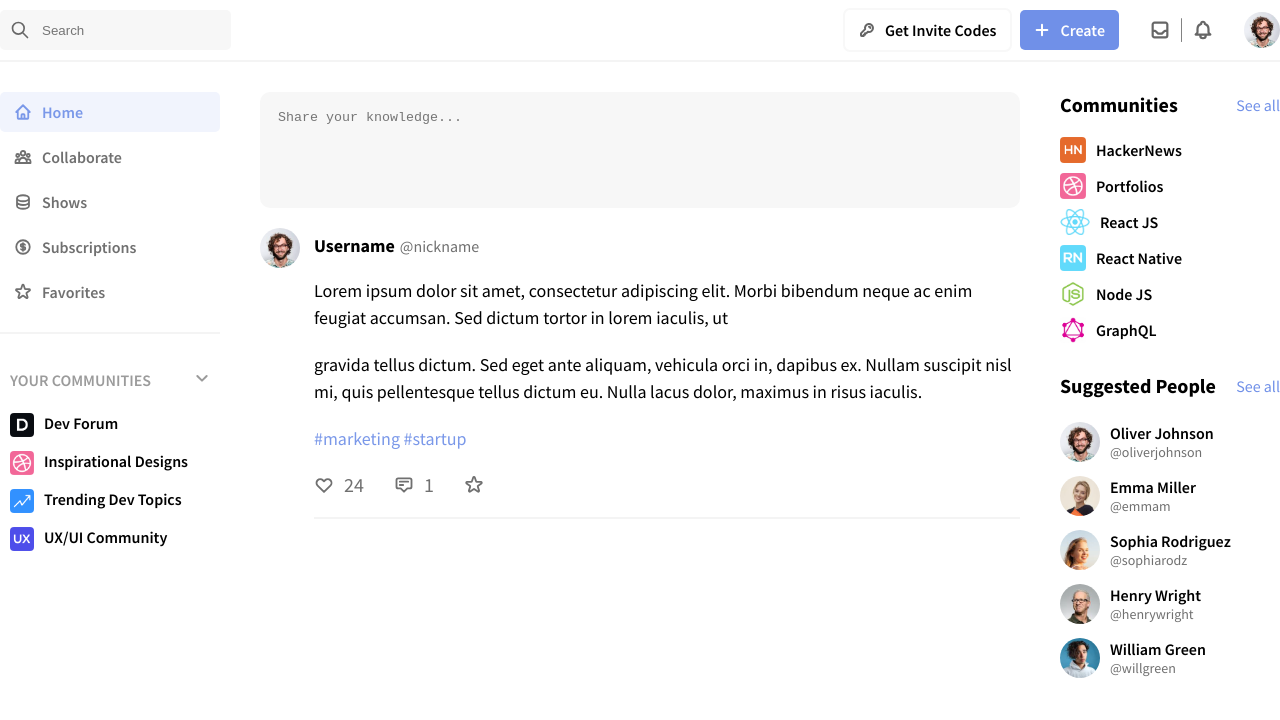
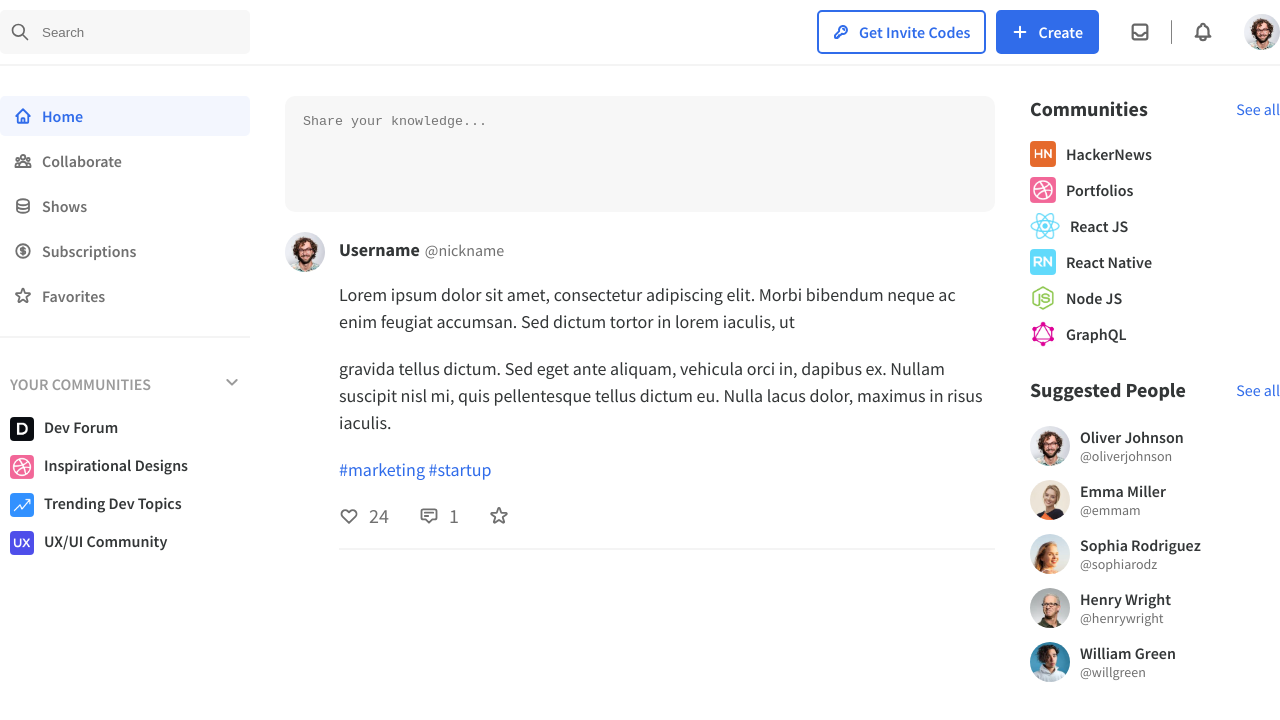
Before and after one commit to chrisprodev/social-media-ui, a React (Create React App) app: page / in a window 1280 px wide. Shown: the top 720 px of the page. Built offline with nearby package versions, Linux system fonts and the light colour scheme.

Commit message:
Add Hover States

```diff
--- a/src/components/FeedContainer.tsx
+++ b/src/components/FeedContainer.tsx
@@ -17,5 +17,5 @@ export default FeedContainer;
 const Container = styled.div`
   display: flex;
   flex-direction: column;
-  width: calc(100% - 52rem);
+  width: calc(100% - 57rem);
 `;
--- a/src/components/InputPost.tsx
+++ b/src/components/InputPost.tsx
@@ -16,6 +16,7 @@ const Container = styled.div`
   height: 8.4rem;
   border-radius: 1rem;
   padding: 1.6rem;
+  transition: all 150ms ease;
 
   textarea {
     outline: none;
@@ -25,4 +26,9 @@ const Container = styled.div`
     width: 100%;
     height: 100%;
   }
+
+  :focus-within {
+    outline: solid 1px var(--main-5);
+    box-shadow: 0px 0px 0px 4px var(--main-3);
+  }
 `;
--- a/src/components/InputSearch.tsx
+++ b/src/components/InputSearch.tsx
@@ -23,12 +23,15 @@ const InputSearch = () => {
 };
 
 export default InputSearch;
+
 const Container = styled.div`
+  width: 23rem;
   background: #f7f7f7;
   display: flex;
   align-items: center;
   padding: 1rem;
   border-radius: 0.5rem;
+  transition: all 150ms ease;
 
   svg {
     width: 2rem;
@@ -42,4 +45,9 @@ const Container = styled.div`
     background: transparent;
     margin-left: 1rem;
   }
+
+  :focus-within {
+    outline: solid 1px var(--main-5);
+    box-shadow: 0px 0px 0px 4px var(--main-3);
+  }
 `;
--- a/src/components/PostContent.tsx
+++ b/src/components/PostContent.tsx
@@ -120,7 +120,7 @@ const ContentBody = styled.div`
 `;
 
 const Hashtags = styled.p`
-  color: #7a98e9;
+  color: var(--main);
 `;
 
 const Interactions = styled.div`
--- a/src/components/RightBar.tsx
+++ b/src/components/RightBar.tsx
@@ -15,5 +15,5 @@ const RightBar: React.FC = () => {
 export default RightBar;
 
 const Wrapper = styled.div`
-  width: 22rem;
+  width: 25rem;
 `;
--- a/src/components/SideBar.tsx
+++ b/src/components/SideBar.tsx
@@ -129,7 +129,7 @@ const SideBar = () => {
 export default SideBar;
 
 const Wrapper = styled.div`
-  width: 22rem;
+  width: 25rem;
 `;
 
 const Container = styled.div`
@@ -142,20 +142,26 @@ const Container = styled.div`
 `;
 
 const Menu = styled.span<{ active?: boolean }>`
+  cursor: pointer;
   display: flex;
   font-size: 1.6rem;
   padding: 1rem 1.4rem;
   margin-top: 0.5rem;
   font-weight: 600;
   align-items: center;
-  background: ${({ active }) => (active ? "#F1F4FD" : "none")};
-  color: ${({ active }) => (active ? "#7A98E9" : "#707070")};
-  border-radius: ${({ active }) => (active ? "0.5rem" : "none")};
+  background: ${({ active }) => (active ? "var(--main-1)" : "none")};
+  color: ${({ active }) => (active ? "var(--main)" : "#707070")};
+  border-radius: 0.5rem;
 
   svg {
     height: 1.8rem;
     width: auto;
     margin-right: 1rem;
+  }
+
+  :hover {
+    background: var(--main-1);
+    color: var(--main);
   }
 `;
 
@@ -176,15 +182,22 @@ const Comunities = styled.div`
       cursor: pointer;
       height: 1.6rem;
       width: auto;
+      transition: all 150ms ease;
+
+      :hover {
+        color: var(--main);
+      }
     }
   }
 `;
 
 const Community = styled.span`
+  cursor: pointer;
   display: flex;
   font-size: 1.6rem;
   font-weight: 600;
   margin: 0.7rem 0;
+  transition: all 150ms ease;
 
   img {
     height: 2.4rem;
@@ -192,4 +205,8 @@ const Community = styled.span`
     border-radius: 0.4rem;
     margin-right: 1rem;
   }
+
+  :hover {
+    color: var(--main);
+  }
 `;
--- a/src/components/SuggestedComunities.tsx
+++ b/src/components/SuggestedComunities.tsx
@@ -56,8 +56,9 @@ const Header = styled.div`
   }
 
   span {
+    cursor: pointer;
     font-size: 1.6rem;
-    color: #7090e8;
+    color: var(--main);
   }
 `;
 
@@ -66,11 +67,13 @@ const Comunities = styled.div`
 `;
 
 const Community = styled.span`
+  cursor: pointer;
   display: flex;
   align-items: center;
   font-size: 1.6rem;
   font-weight: 600;
   margin: 1rem 0;
+  transition: all 150ms ease;
 
   img {
     height: 2.6rem;
@@ -78,4 +81,8 @@ const Community = styled.span`
     border-radius: 0.4rem;
     margin-right: 1rem;
   }
+
+  :hover {
+    color: var(--main);
+  }
 `;
--- a/src/components/SuggestedPeople.tsx
+++ b/src/components/SuggestedPeople.tsx
@@ -68,8 +68,9 @@ const Header = styled.div`
   }
 
   span {
+    cursor: pointer;
     font-size: 1.6rem;
-    color: #7090e8;
+    color: var(--main);
   }
 `;
 
@@ -93,9 +94,11 @@ const People = styled.div`
 `;
 
 const Person = styled.div`
+  cursor: pointer;
   display: flex;
   align-items: center;
   margin: 1.4rem 0 0 0;
+  transition: all 150ms ease;
 
   img {
     height: 4rem;
@@ -104,4 +107,10 @@ const Person = styled.div`
     margin-right: 1rem;
     border-radius: 50%;
   }
+
+  :hover {
+    span {
+      color: var(--main);
+    }
+  }
 `;
--- a/src/components/TopBar.tsx
+++ b/src/components/TopBar.tsx
@@ -97,34 +97,48 @@ const RightContent = styled.div`
 `;
 
 const ButtonSecondary = styled.button`
+  cursor: pointer;
   display: flex;
   align-items: center;
-  border: none;
-  outline: solid 2px #f8f8f8;
+  box-sizing: border-box;
+  border: solid 2px var(--main);
+  color: var(--main);
   background: #fff;
   border-radius: 0.5rem;
-
-  svg {
-    color: #666666;
-    height: 1.6rem;
-    width: auto;
-    margin-right: 1rem;
-  }
-`;
-
-const ButtonPrimery = styled.button`
-  display: flex;
-  align-items: center;
-  border: none;
-  outline: none;
-  background: #7090e8;
-  border-radius: 0.5rem;
-  color: #fff;
+  transition: all 150ms ease;
 
   svg {
     height: 1.6rem;
     width: auto;
     margin-right: 1rem;
+  }
+
+  :hover {
+    color: #fff;
+    background: var(--main);
+  }
+`;
+
+const ButtonPrimery = styled.button`
+  cursor: pointer;
+  display: flex;
+  align-items: center;
+  box-sizing: border-box;
+  border: solid 2px var(--main);
+  background: var(--main);
+  border-radius: 0.5rem;
+  color: #fff;
+  transition: all 150ms ease;
+
+  svg {
+    height: 1.6rem;
+    width: auto;
+    margin-right: 1rem;
+  }
+
+  :hover {
+    background: var(--main-hover);
+    border: solid 2px var(--main-hover);
   }
 `;
 
@@ -138,13 +152,19 @@ const IconsContainer = styled.div`
     width: 1px;
     height: 2.4rem;
     border-radius: 1px;
-    margin: 0 1rem;
+    margin: 0 2rem;
   }
 
   svg {
+    cursor: pointer;
     color: #666666;
     height: 2.2rem;
     width: auto;
+    transition: all 150ms ease;
+
+    :hover {
+      color: var(--main);
+    }
   }
 `;
 
--- a/src/index.css
+++ b/src/index.css
@@ -1,4 +1,13 @@
 @import url("https://fonts.googleapis.com/css2?family=Source+Sans+Pro:wght@300;400;600;700&display=swap");
+
+:root {
+  --main:#306cea;
+  --main-hover:rgb(33, 81, 187);
+  --main-5:rgb(48, 108, 234, 0.5);
+  --main-3:rgb(48, 108, 234, 0.3);
+  --main-1:rgba(48, 108, 234, 0.06);
+}
+
 
 html {
   font-size: 62.5%;
@@ -7,6 +16,7 @@ html {
 body {
   margin: 0;
   font-family: "Source Sans Pro", sans-serif !important;
+  color: #333637;
 }
 
 code {
```
